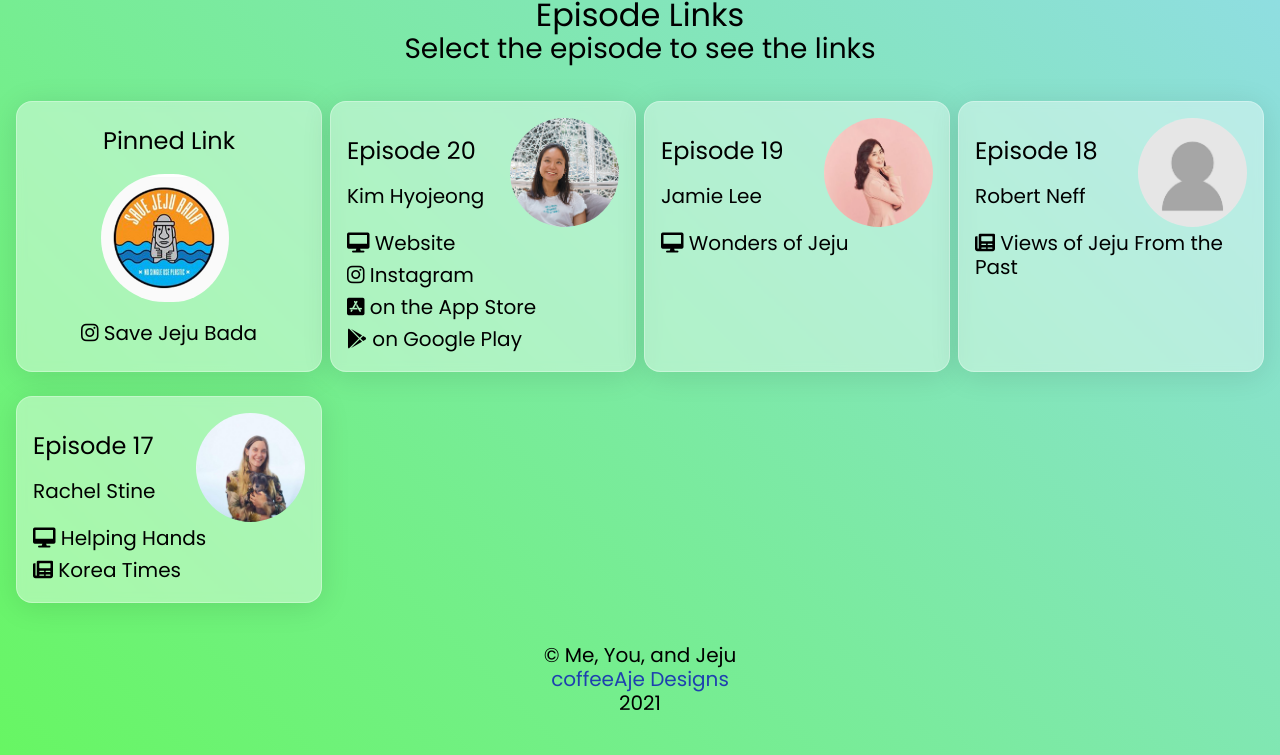
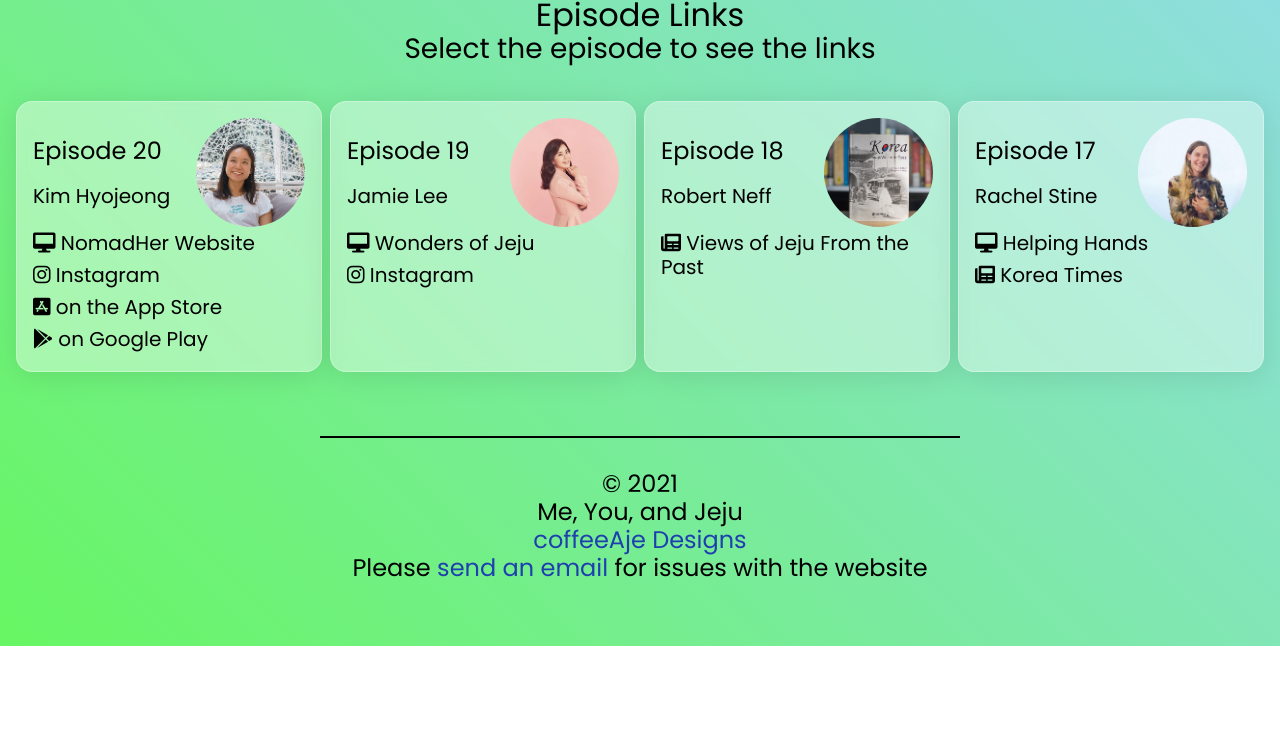
Before and after one commit to jaec0113/me-you-jeju-v2, a website: page links/index.html in a window 1280 px wide. Shown: the part 489-1244 px from the top of the page. After the commit the page ends 1135 px from the top, so only its background shows below. Drawn offline with nearby package versions, Linux system fonts and the light colour scheme.

Commit message:
update links and footer

```diff
--- a/links/index.html
+++ b/links/index.html
@@ -7,7 +7,7 @@
   <link rel="stylesheet" href="../output.css">
   <meta name="description" content="Discover more information about each guest that appears on the Me, You, and Jeju podcast hosted by Darryl Coote and Alexis Joy. A podcast dedicated to all things Jeju Island."/>
   <meta property="og:title" content="Episode Links | Me, You, and Jeju Podcast hosted by Darryl Coote and Alexis Joy"/>
-  <meta property="og:url" content="https://meyoujeju.com"/>
+  <meta property="og:url" content="https://meyoujeju.com/links"/>
   <meta property="og:image" content="https://meyouandjeju.com/images/meta-image.png" />
   <meta property="og:description" content="Discover more information about each guest that appears on the Me, You, and Jeju podcast hosted by Darryl Coote and Alexis Joy. A podcast dedicated to all things Jeju Island."/>
   <meta property="og:type" content="website"/>
@@ -30,15 +30,6 @@
   </section>
 
   <main class="mx-4 grid grid-cols-2 gap-x-2 gap-y-6 laptop:grid-cols-3 desktop:grid-cols-4">
-
-  <!-- Pinned Links -->
-  <section class="glass hover:bg-black/10 flex flex-col items-center justify-around">
-      <h3 class="large-tablet:text-xl">Pinned Link</h3>
-      <img class="object-contain w-1/2 pr-2 rounded-full" src="../images/link-imgs/save-jeju-bada.jpg" alt="save jeju bada logo">
-      <a href="https://www.instagram.com/savejejubada" target="_blank" rel="noopener noreferrer" class="text-sm cursor:pointer hover:text-white text-center large-tablet:text-lg"><i class="fab fa-instagram"></i> Save Jeju Bada</a>
-  </section>
-
-
   <!-- Episodes -->
 
     <section class="glass hover:bg-black/10">
@@ -53,7 +44,7 @@
       </div>
       <div class="flex flex-col justify-evenly max-h-2/3 text-sm large-tablet:text-lg">
           <a href="https://nomadher.com" target='_blank'
-          rel='noopener noreferrer' class="my-1 hover:text-white"><i class="fa-solid fa-desktop"></i> Website</a>
+          rel='noopener noreferrer' class="my-1 hover:text-white"><i class="fa-solid fa-desktop"></i> NomadHer Website</a>
           <a href="https://www.instagram.com/nomad_her?hl=en" target='_blank'
           rel='noopener noreferrer' class="my-1 hover:text-white"><i class="fab fa-instagram"></i> Instagram</a>
           <a href="https://apps.apple.com/ca/app/nomadher-solo-female-travel/id1473787837" target='_blank'
@@ -74,10 +65,14 @@
         </div>
       </div>
         <div class="flex flex-col justify-evenly max-h-2/3 text-sm large-tablet:text-lg">
-          <a href="https://www.arirang.com/Radio/Radio_DMB_Intro.asp?PROG_CODE=RADR0148&MENU_CODE=101590&sys_lang=Eng&code=Be2#:~:text=Wonders%20of%20Jeju%20brings%20you,your%20fatigue%20from%20ordinary%20life." class="my-1 hover:text-white" target='_blank'
+          <a href="https://www.arirang.com/Radio/Radio_Home.asp?PROG_CODE=RADR0148&MENU_CODE=101532&fbclid=IwAR1kl_SC-IOsGa4jtFatk2BAx7oZVRD6N0kybkA_XIl_ZP5W38JJJglDLVw" class="my-1 hover:text-white" target='_blank'
           rel='noopener noreferrer'><i class="fa-solid fa-desktop"></i> Wonders of Jeju</a>
         </div>
-    </section>
+        <div class="flex flex-col justify-evenly max-h-2/3 text-sm large-tablet:text-lg">
+          <a href="https://www.instagram.com/woj_arirang/?utm_medium=copy_link&fbclid=IwAR2qF3Ak7Vcz4bLbWnUNnBPflOVFdK6y2JRx37pzQbVG9kl5IZJrTN8KJiM" class="my-1 hover:text-white" target='_blank'
+          rel='noopener noreferrer'><i class="fab fa-instagram"></i> Instagram</a>
+        </div>
+        </section>
 
     <section class="glass hover:bg-black/10">
       <div class="flex">
@@ -86,7 +81,7 @@
           <p class="text-sm large-tablet:text-lg">Robert Neff</p>
         </div>
         <div class="w-2/5 flex align-center">
-          <img class="object-contain w-full rounded-full" src="../images/link-imgs/no-user-image.jpg" alt="Placeholder image">
+          <img class="object-contain w-full rounded-full" src="../images/link-imgs/robert-neff-ep18.jpg" alt="Placeholder image">
         </div>
       </div>
         <div class="flex flex-col justify-evenly max-h-2/3 text-sm large-tablet:text-lg">
@@ -117,8 +112,11 @@
   </main>
 
   <!-- Footer -->
-  <footer class="text-sm text-center py-10 large-tablet:text-lg">
-    &copy; Me, You, and Jeju <br /> <a href="https://coffeeaje.com" target="_blank" rel="noopener noreferrer" class="text-blue-800">coffeeAje Designs</a> <br /> 2021
+  <footer class="text-sm text-center py-16 laptop:text-xl">
+    <p>&copy; 2021</p>
+    <p>Me, You, and Jeju</p>
+    <a href="https://coffeeaje.com" target="_blank" rel="noopener noreferrer" class="text-blue-800">coffeeAje Designs</a>
+    <p>Please <a href="mailto:coffeeaje0113@gmail.com" class="text-blue-800">send an email</a> for issues with the website </p>
   </footer>
 
   <!-- GSAP Script -->
--- a/main.css
+++ b/main.css
@@ -54,6 +54,15 @@ body {
   border: 1px solid rgba(255,255,255, 0.3);
   padding: 1rem;
 }
+
+footer::before {
+  content: '';
+  position: relative;
+  display: block;
+  border-top: 2px solid black;
+  width: 50%;
+  margin: 0rem auto 2rem auto;
+}
 /* flip card option */
 /* .flip-card {
   position: relative;
--- a/tailwind.config.js
+++ b/tailwind.config.js
@@ -1,5 +1,8 @@
 module.exports = {
-  content: ["./links/**/*.{html,js}", "./index.html"],
+  purge: {
+    enabled: true,
+    content: ["./links/**/*.{html,js}", "./index.html"],
+  },
   theme: {
     fontSize: {
       xs: ['10px', '14px'],
```
Also changed, not shown: index.html (+6 -3 lines), images/link-imgs/jason-lisko-ep16.jpg (deleted), images/link-imgs/la-yeonu-ep15.jpg (deleted), images/link-imgs/robert-neff-ep18.jpg (added), output.css.
